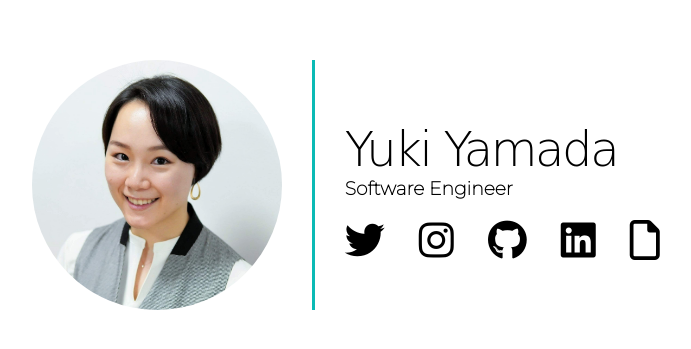
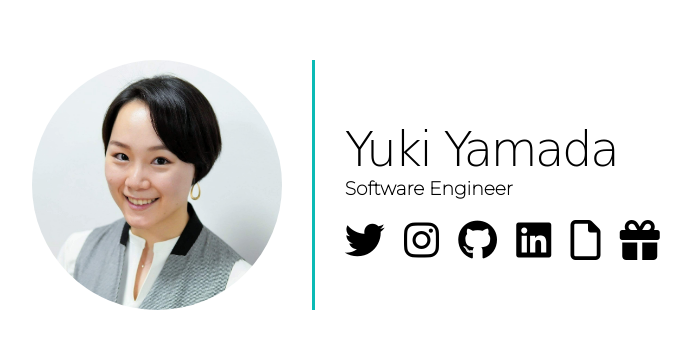
Before and after one commit to yukidmy/yukidmy.github.io, a plain HTML site: page index.html in a window 1280 px wide. Shown: the part 215-564 px from the top of the page, without its empty margins (294-985 px from the left). Drawn offline with Linux system fonts and the light colour scheme; a web font is replaced by a local one.

Commit message:
Add wishlist

```diff
--- a/index.html
+++ b/index.html
@@ -36,6 +36,7 @@
                     <a href="https://github.com/yukidmy/"><i class="fab fa-github"></i></a>
                     <a href="https://linkedin.com/in/yukidmy/"><i class="fab fa-linkedin"></i></a>
                     <a href="https://blog.yukidmy.com/"><i class="far fa-file"></i></a>
+                    <a href="https://www.amazon.jp/hz/wishlist/ls/2LA6Q65P7GUC3"><i class="fas fa-gift"></i></a>
                 </div>
             </div>
         </div>
```
